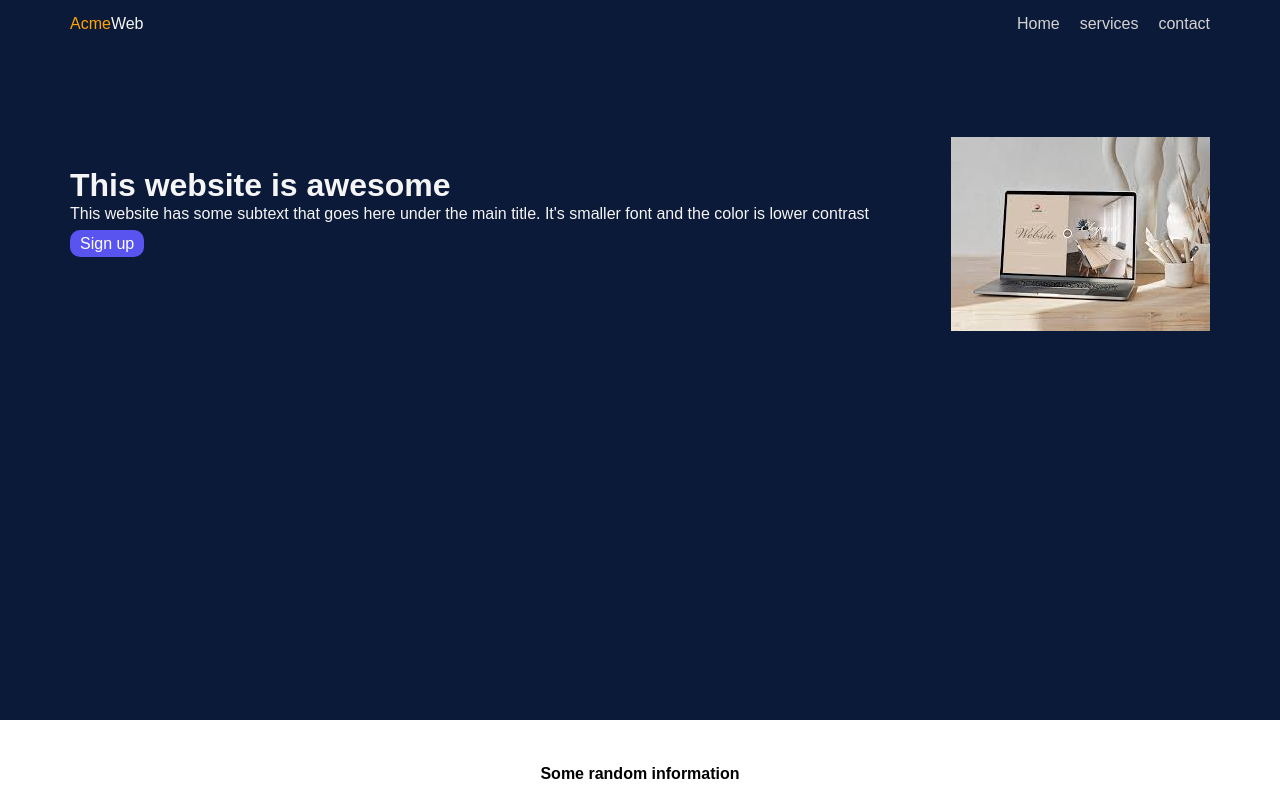
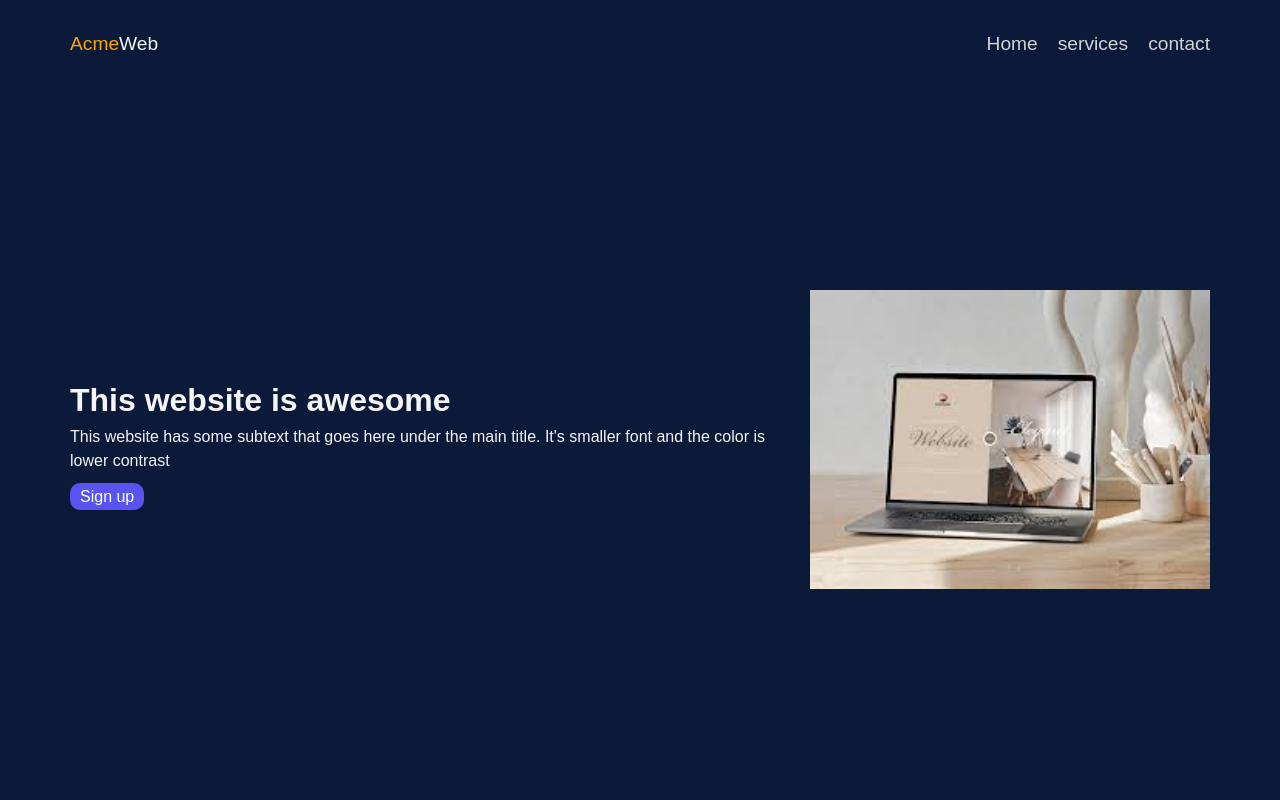
Before and after one commit to KaberaSamuel/odin-landing-page, a plain HTML site: page index.html in a window 1280 px wide. Shown: the top 800 px of the page. Drawn offline with Linux system fonts and the light colour scheme.

Commit message:
changing the styles of Hero Section

```diff
--- a/styles.css
+++ b/styles.css
@@ -30,7 +30,9 @@ a {
 .navigation {
   background-color: rgba(4, 19, 51, 0.968);
   color: whitesmoke;
-  height: 90vh;
+  height: 100vh;
+  display: flex;
+  flex-direction: column;
 }
 
 .navigation p span {
@@ -38,13 +40,18 @@ a {
 }
 
 .lower-content {
-  margin-top: 80px;
+  flex-grow: 1;
+  display: flex;
+  align-items: center;
+  padding: 0 70px;
+  gap: 30px;
 }
-.top-nav,
-.lower-content {
+
+.top-nav {
   display: flex;
   justify-content: space-between;
-  padding: 10px 70px;
+  padding: 30px 70px;
+  font-size: 1.2rem;
 }
 
 .top-nav nav {
@@ -58,11 +65,15 @@ header {
 }
 
 header p {
-  line-height: 1.3rem;
+  line-height: 1.5rem;
 }
 
 header * {
-  margin: 5px 0;
+  margin: 10px 0;
+}
+
+.lower-content img {
+  width: 400px;
 }
 
 /* dealing with upper showcase */
```
